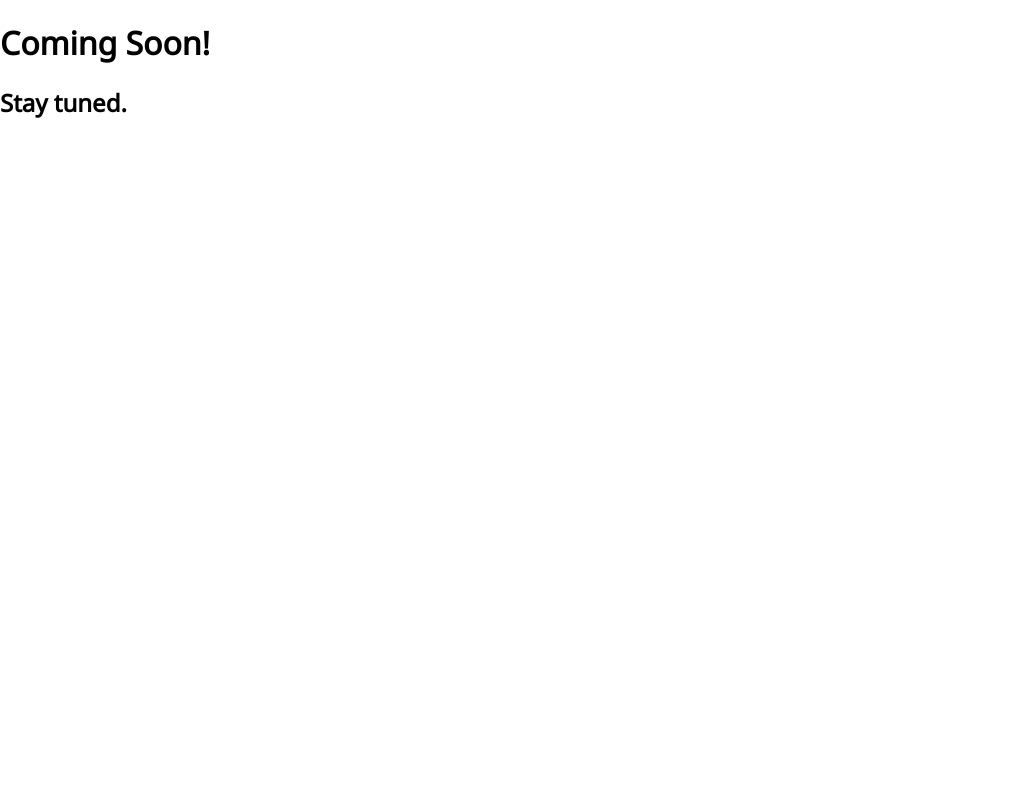
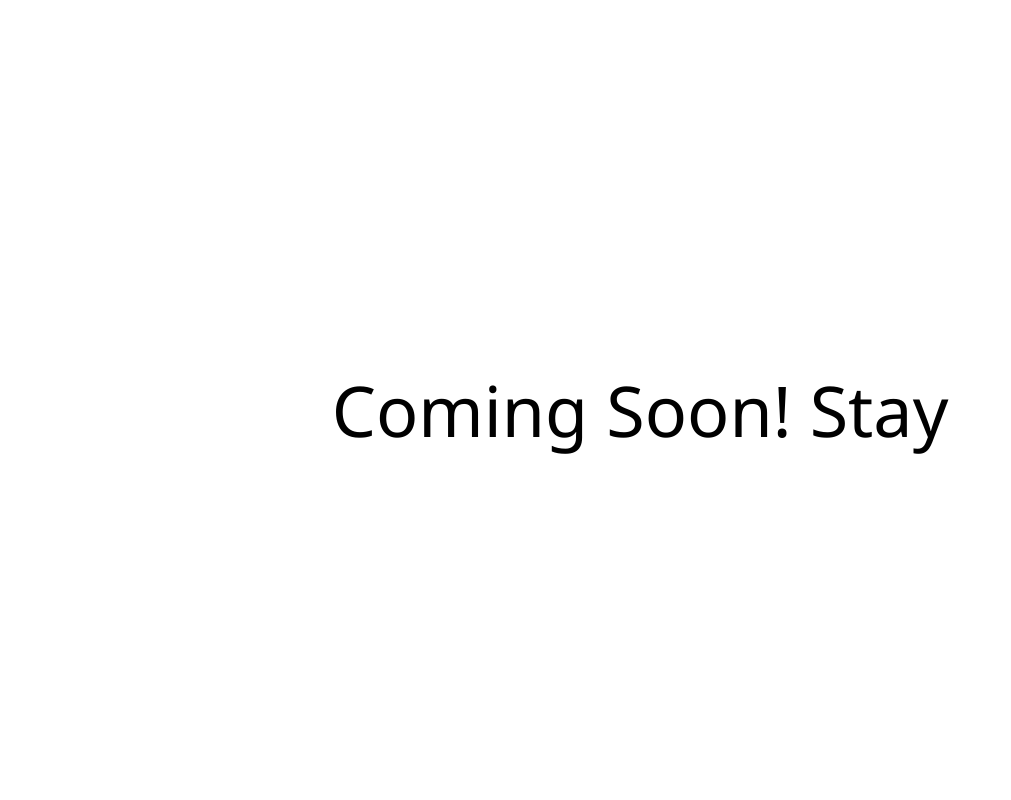
Before and after one commit to OpenSyntax/opensyntax.github.io, a plain HTML site: page index.html in a window 1280 px wide. Shown: the top 800 px of the page, without its empty margins (0-1011 px from the left). Drawn offline with Linux system fonts and the light colour scheme.

Commit message:
Changed the positioning and size of the Coming Soon text.

```diff
--- a/index.html
+++ b/index.html
@@ -9,11 +9,25 @@
         padding: 0;
         font-family: 'Noto Sans', sans-serif;
       }
+
+      .title-text {
+        font-size: 70px;
+      }
+
+      .center {
+        height: 100vh;
+        margin: auto;
+        line-height: 100vh;
+        width: 50%;
+        padding: 10px;
+        text-align: center;
+      }
     </style>
     <link href="https://fonts.googleapis.com/css?family=Noto+Sans" rel="stylesheet">
   </head>
   <body>
-    <h1>Coming Soon!</h1>
-    <h2>Stay tuned.</h2>
+    <div class="center">
+      <font class="title-text">Coming Soon! Stay tuned.</font>
+    </div>
   </body>
 </html>
```
